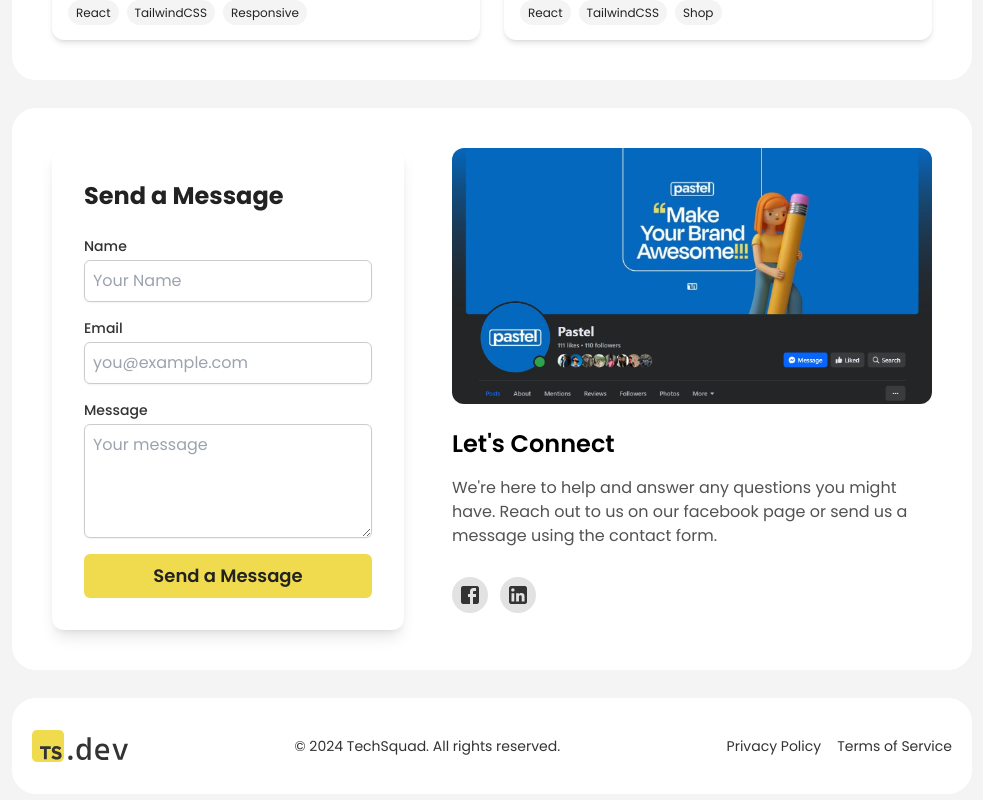
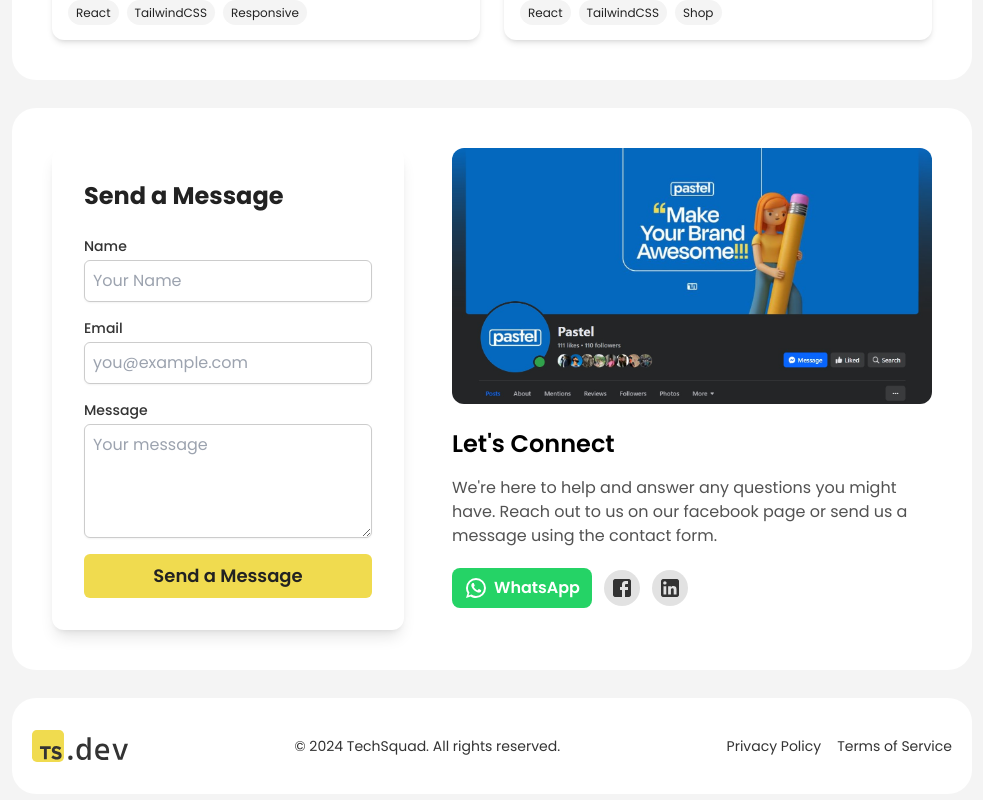
Before and after one commit to techsquaddev/ts-web-v1, a React (Vite) app in the folder frontend/: page / in a window 1280 px wide. Shown: the part 1808-2608 px from the top of the page, without its empty margins (148-1131 px from the left). Built offline with nearby package versions, Linux system fonts and the light colour scheme.

Commit message:
feat: add whatsapp button

```diff
--- a/frontend/src/components/Contact.jsx
+++ b/frontend/src/components/Contact.jsx
@@ -1,7 +1,7 @@
 import { useTranslation } from "react-i18next";
 import { contact } from "../assets";
 import ContactForm from "./ContactForm";
-import { Facebook, LinkedIn } from "@mui/icons-material";
+import { Facebook, LinkedIn, WhatsApp } from "@mui/icons-material";
 
 const Contact = () => {
   const { t } = useTranslation();
@@ -23,26 +23,32 @@
           <h2 className="text-2xl font-semibold mb-4 dark:text-white">
             {t("contact.contact")}
           </h2>
-          <p className="text-secondary dark:text-soft-gray mb-6">
+          <p className="text-secondary dark:text-soft-gray mb-5">
             {t("contact.description")}
           </p>
-          <div className="flex space-x-3">
+          <div className="flex items-center space-x-3">
+            <a href="https://wa.me/1XXXXXXXXXX">
+              <button className="flex items-center gap-1.5 py-2 px-3 text-white font-semibold bg-[#25D366] hover:bg-[#128c7e] rounded-lg transition-colors duration-200">
+                <WhatsApp fontSize="medium" className="" />
+                WhatsApp
+              </button>
+            </a>
             <a
               href="#"
-              className="text-primary text-4xl dark:text-soft-gray hover:text-indigo-600"
+              className="text-primary dark:text-soft-gray hover:text-indigo-600"
             >
               <Facebook
-                fontSize="inherit"
-                className="rounded-full bg-soft-gray dark:bg-secondary p-1.5"
+                fontSize="string"
+                className="rounded-full text-4xl bg-soft-gray dark:bg-secondary p-1.5"
               />
             </a>
             <a
               href="#"
-              className="text-primary text-4xl dark:text-soft-gray hover:text-indigo-600"
+              className="text-primary dark:text-soft-gray hover:text-indigo-600"
             >
               <LinkedIn
-                fontSize="inherit"
-                className="rounded-full bg-soft-gray dark:bg-secondary p-1.5"
+                fontSize="string"
+                className="rounded-full text-4xl bg-soft-gray dark:bg-secondary p-1.5"
               />
             </a>
           </div>
```
